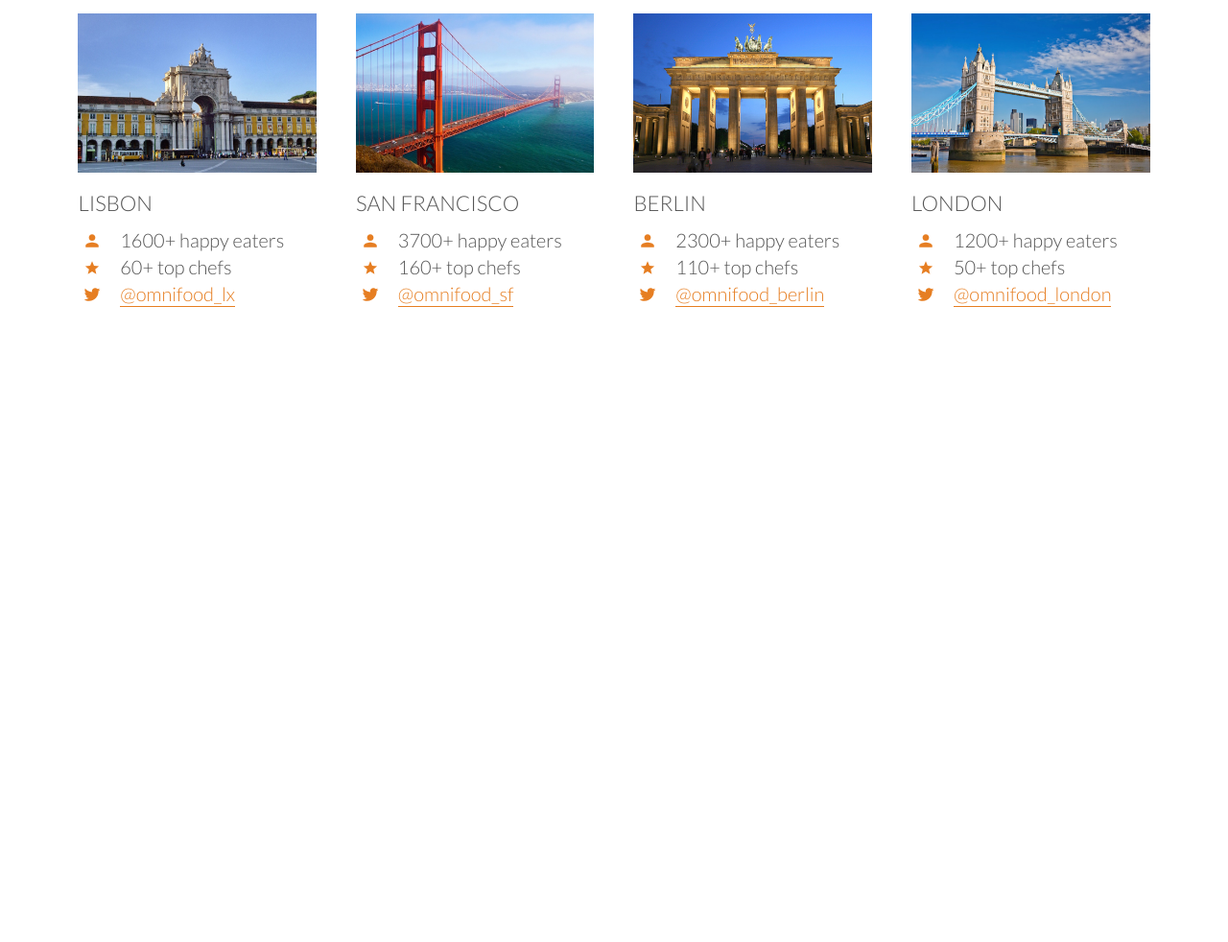
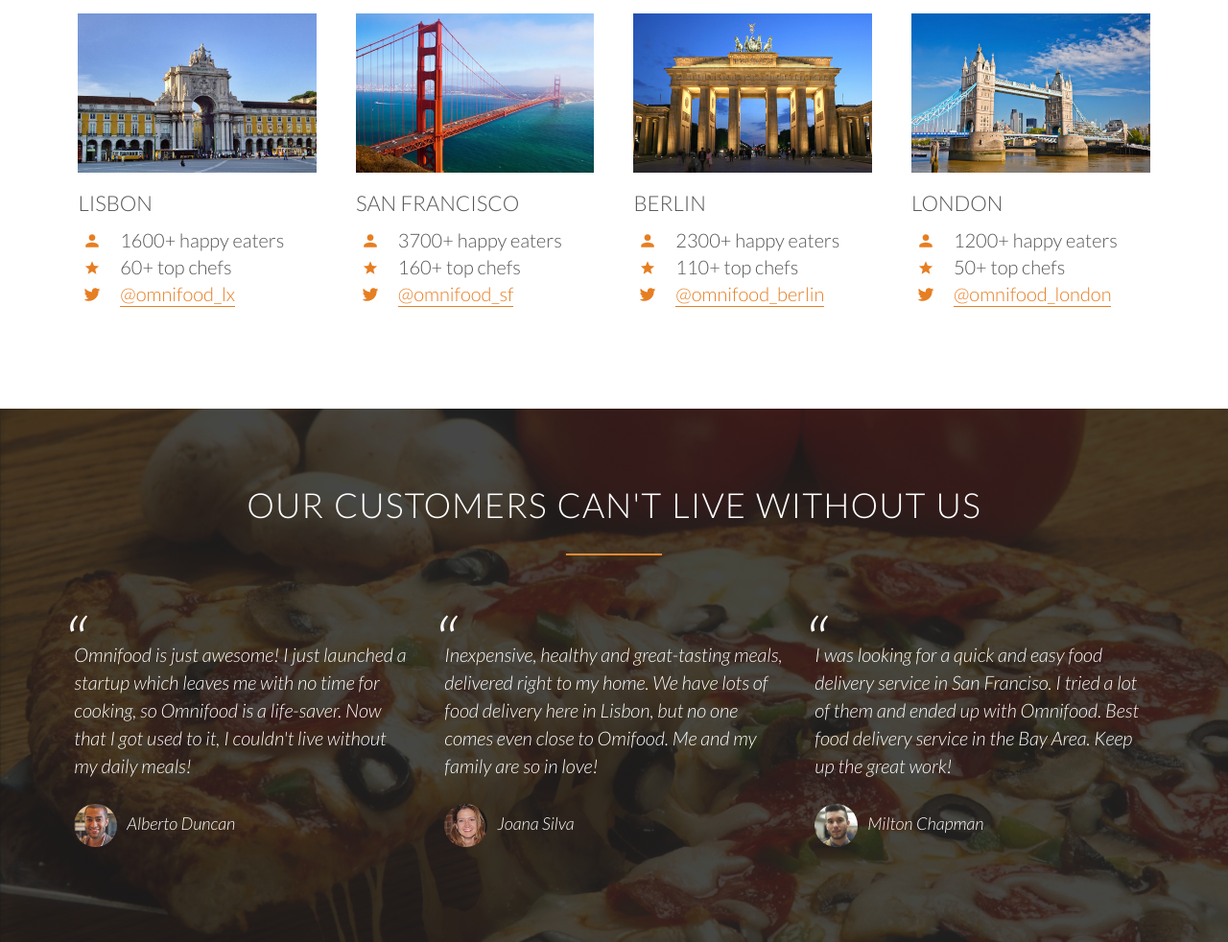
Before and after one commit to gopi-sundar/css-basics-udemy, a plain HTML site: page index.html in a window 1280 px wide. Shown: the part 2880-3862 px from the top of the page at 96% size. Before the commit the page ends 3306 px from the top, so only its background shows below. Drawn offline with nearby package versions, Linux system fonts and the light colour scheme.

Commit message:
10 customers section

```diff
--- a/index.html
+++ b/index.html
@@ -230,6 +230,40 @@
             </div>
 
     </section>
+
+    <section class="section-testimonials">
+        <div class="row">
+            <h2>Our customers can't live without us</h2>
+        </div>
+        <div class="row">
+            <div class="col span-1-of-3">
+                <blockquote>
+                    Omnifood is just awesome! I just launched a startup which leaves me with no time for cooking, so
+                    Omnifood is a
+                    life-saver. Now that I got used to it, I couldn't live without my daily meals!
+                    <cite><img src="resources/img/customer-1.jpg">Alberto Duncan</cite>
+                </blockquote>
+            </div>
+            <div class="col span-1-of-3">
+                <blockquote>
+                    Inexpensive, healthy and great-tasting meals, delivered right to my home. We have lots of food
+                    delivery here in Lisbon,
+                    but no one comes even close to Omifood. Me and my family are so in love!
+                    <cite><img src="resources/img/customer-2.jpg">Joana Silva</cite>
+                </blockquote>
+            </div>
+            <div class="col span-1-of-3">
+                <blockquote>
+                    I was looking for a quick and easy food delivery service in San Franciso. I tried a lot of them and
+                    ended up with
+                    Omnifood. Best food delivery service in the Bay Area. Keep up the great work!
+                    <cite><img src="resources/img/customer-3.jpg">Milton Chapman</cite>
+                </blockquote>
+            </div>
+        </div>
+
+    </section>
+
     <script src="https://unpkg.com/ionicons@4.4.4/dist/ionicons.js"></script>
 </body>
 
--- a/resources/css/style.css
+++ b/resources/css/style.css
@@ -195,6 +195,7 @@ a:active {
 header {
     /* To darken the background image, use linear-gradient */
     background-image: linear-gradient(rgba(0,0,0,0.7),rgba(0,0,0,0.7)),url(img/hero.jpg);
+    background-attachment: fixed;
     background-size: cover;
     background-position: center;
     /* To make a div take the entire page height */
@@ -356,3 +357,47 @@ header {
 .city-feature {
     margin-bottom:5px;
 }
+
+/* ----------------------------------------------------- */
+/* CUSTOMERS */
+/* ----------------------------------------------------- */
+
+.section-testimonials {
+    background-image:  linear-gradient(rgba(0,0,0,0.8),rgba(0,0,0,0.8)), url(img/back-customers.jpg);
+    background-attachment: fixed;
+    background-size: cover;
+    opacity:.9;
+    color:white;
+}
+
+blockquote:before {
+    content:"\201C";
+    font-size: 400%;
+    display: block;
+    position: absolute;
+    top:-5px;
+    left:-5px;
+}
+
+
+blockquote {
+    padding: 2%;
+    font-style: italic;
+    line-height: 145%;
+    position: relative;
+    margin-top: 40px;
+}
+
+cite {
+    font-size: 90%;
+    margin-top:25px;
+    display: block;
+}
+
+
+cite img {
+    height: 45px;
+    border-radius: 50%;
+    margin-right:10px;
+    vertical-align: middle;
+}
```
Also changed, not shown: resources/css/img/back-customers.jpg (renamed from resources/img/back-customers.jpg).
